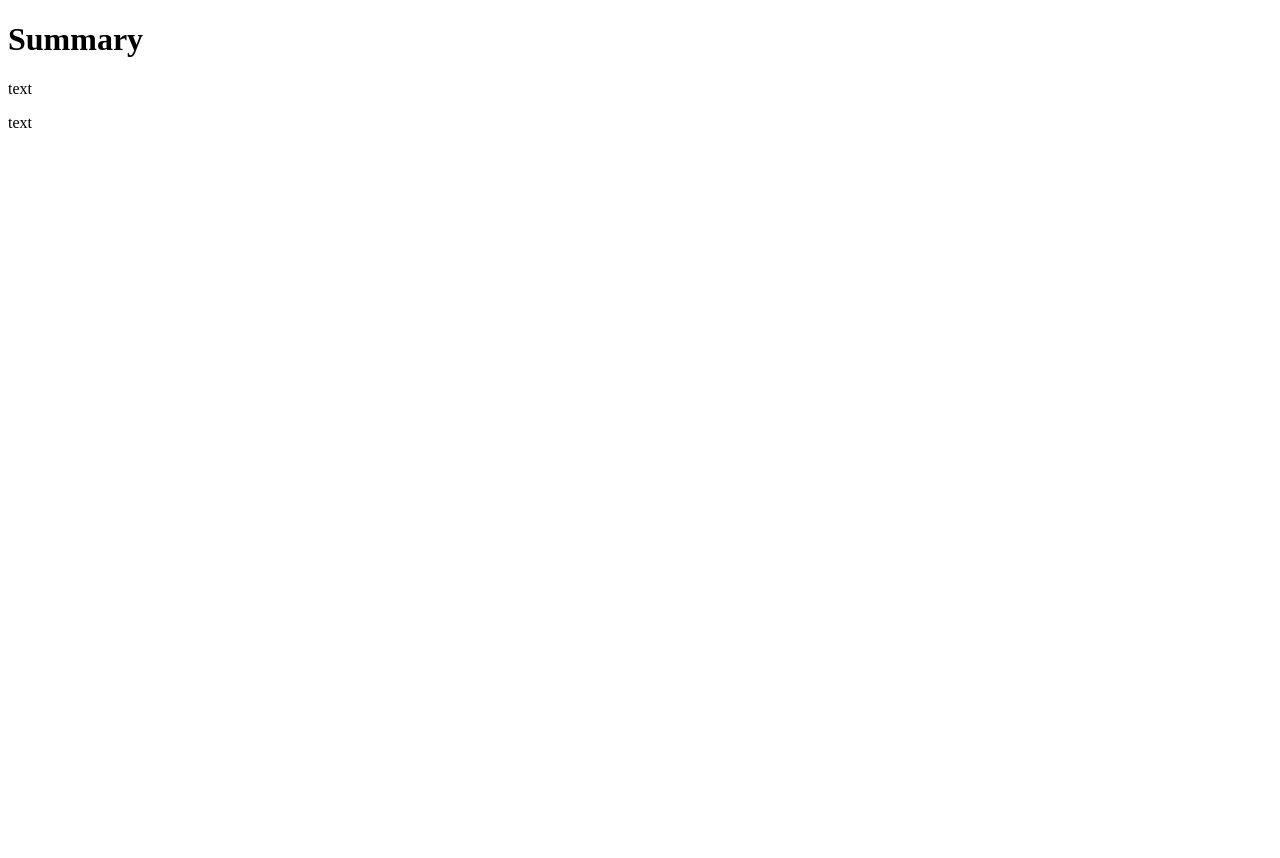
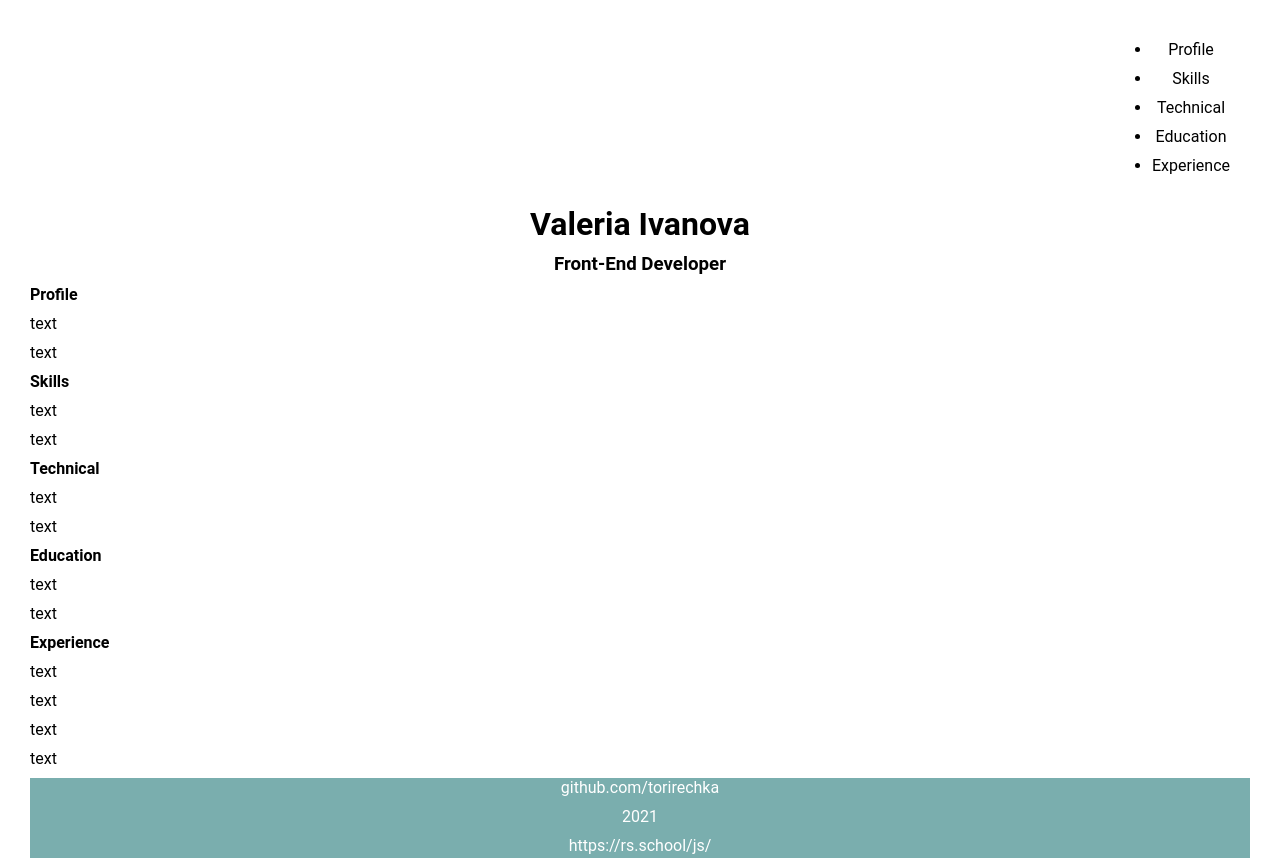
Before and after one commit to awsmNN/rsschool-cv, a plain HTML site: page index.html in a window 1280 px wide. Shown: the top 858 px of the page. Before the commit the page ends 800 px from the top, so only its background shows below. Drawn offline with Linux system fonts and the light colour scheme.

Commit message:
Update index.html

```diff
--- a/index.html
+++ b/index.html
@@ -4,11 +4,50 @@
     <meta charset="UTF-8">
     <meta http-equiv="X-UA-Compatible" content="IE=edge">
     <meta name="viewport" content="width=device-width, initial-scale=1.0">
+    <link rel="stylesheet" href="style.css">
     <title>Summary</title>
 </head>
 <body>
-    <h1>Summary</h1>
+    <header>
+        <ul class="ll">
+            <li>Profile</li>
+            <li>Skills</li>
+            <li>Technical</li>
+            <li>Education</li>
+            <li>Experience</li>
+        </ul>
+
+
+    </header>
+    <h1>Valeria Ivanova</h1>
+    <h3>Front-End Developer</h3>
+
+    <h4>Profile</h4>
     <p>text</p>
     <p>text</p>
+    <h4>Skills</h4>
+    <p>text</p>
+    <p>text</p>
+    <h4>Technical</h4>
+    <p>text</p>
+    <p>text</p>
+    <h4>Education</h4>
+    <p>text</p>
+    <p>text</p>
+    <h4>Experience</h4>
+    <p>text</p>
+    <p>text</p>
+
+
+
+    <p>text</p>
+    <p>text</p>
+
+    <footer>
+        <p>github.com/torirechka</p>
+        <p>2021</p>
+        <p>https://rs.school/js/</p>
+        <img src="https://rs.school/images/rs_school_js.svg">
+    </footer>
 </body>
 </html>
```
